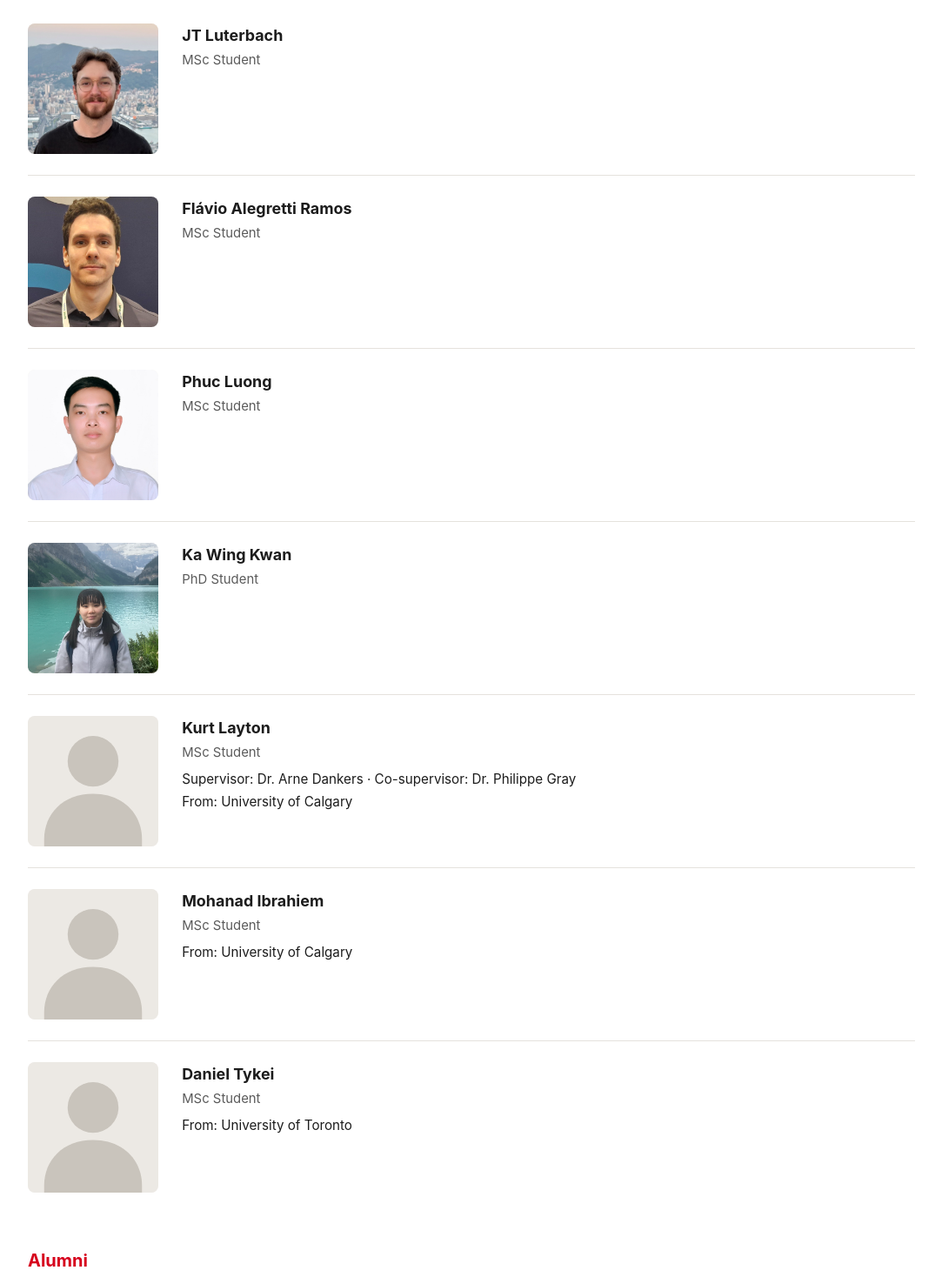
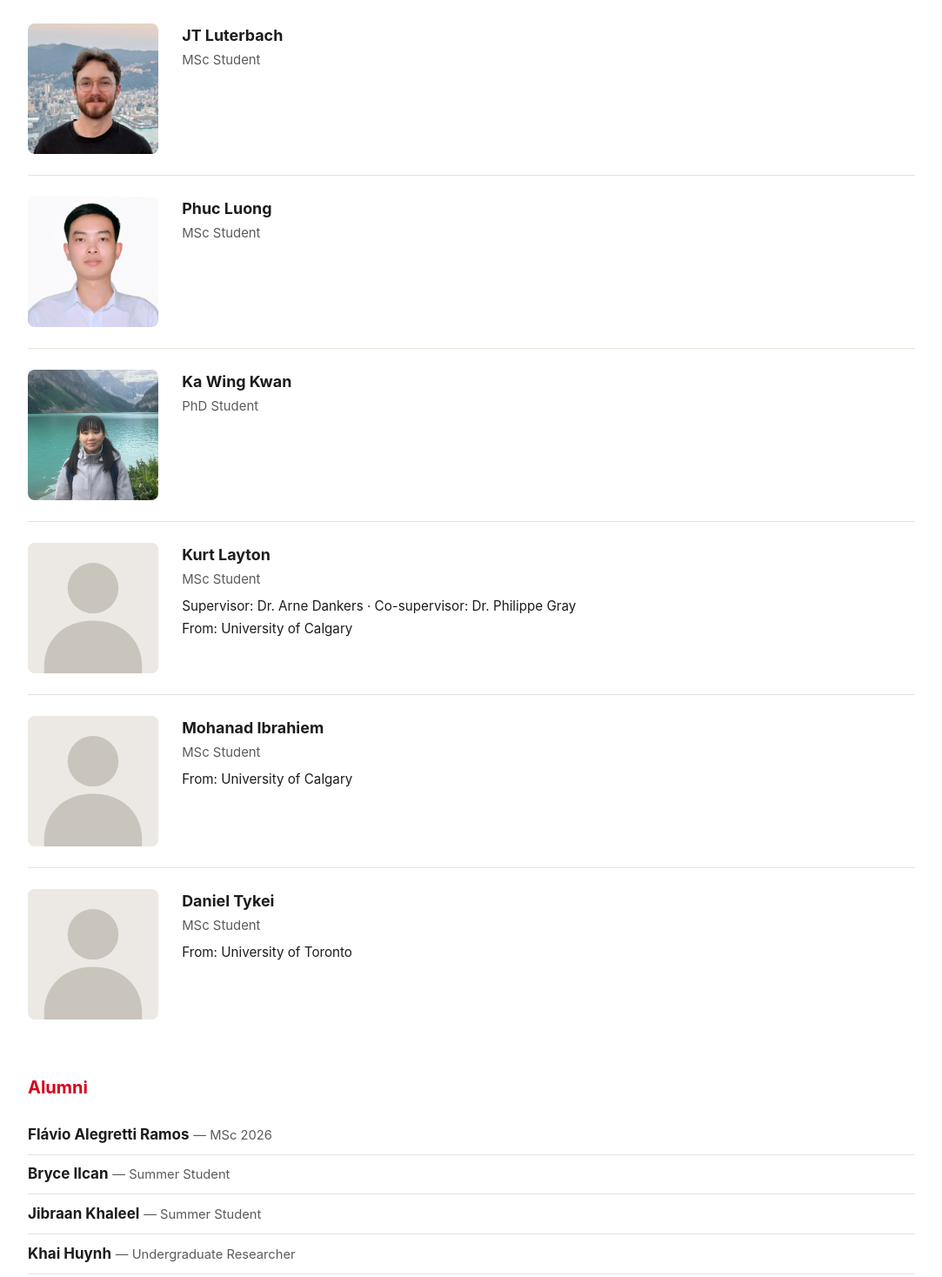
Before and after one commit to mvpe-lab/mvpe-lab.github.io, an Astro site: page /team in a window 1280 px wide. Shown: the part 503-1971 px from the top of the page at 87% size, without its empty margins (98-1181 px from the left). Built offline with nearby package versions, Linux system fonts and the light colour scheme; Astro itself is replaced by a stand-in of ours.

Commit message:
Move Flávio Alegretti Ramos to Alumni
Co-Authored-By: Claude Opus 5.5 <noreply@anthropic.com>

```diff
--- a/src/content/people/flavio-alegretti-ramos.md
+++ b/src/content/people/flavio-alegretti-ramos.md
@@ -1,6 +1,7 @@
 ---
 name: "Flávio Alegretti Ramos"
-role: "MSc Student"
+role: "Alumni"
+note: "MSc 2026"
 order: 11
 photo: /images/people/flavio-ramos.jpeg
 ---
```
